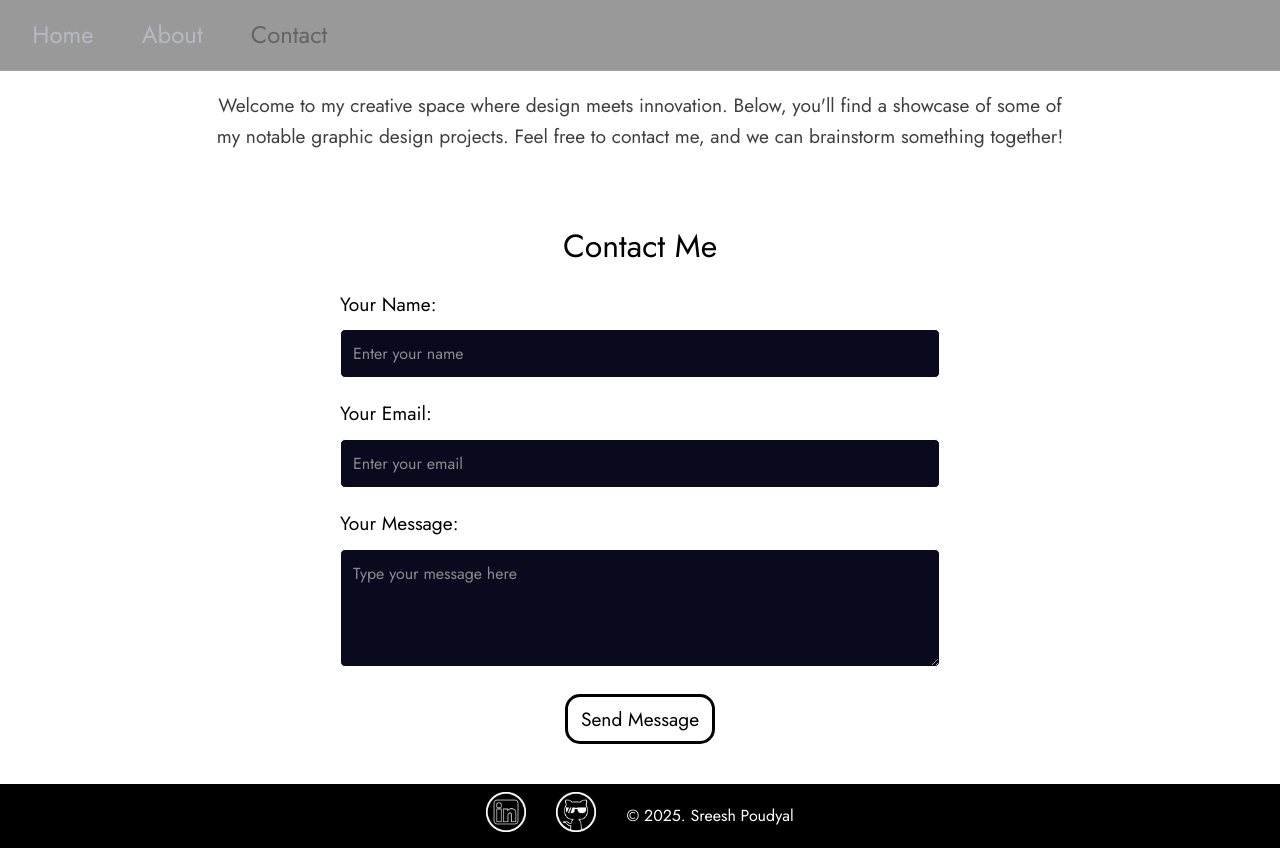
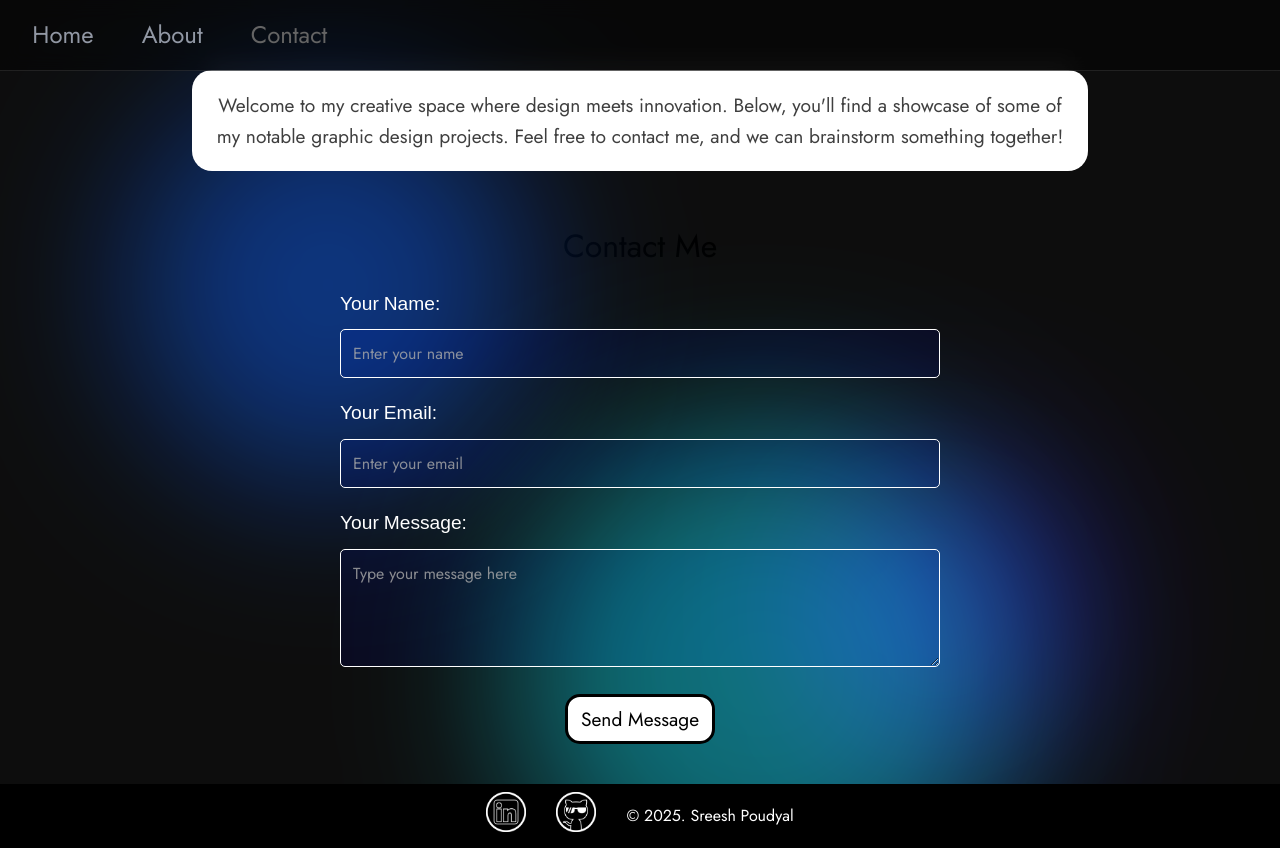
Before and after one commit to srsh-srsh/srsh-srsh.github.io, a Vue app: page /contact in a window 1280 px wide. Built offline with nearby package versions, Linux system fonts and the light colour scheme; a web font is replaced by a local one.

Commit message:
Change theme

```diff
--- a/src/App.vue
+++ b/src/App.vue
@@ -4,6 +4,10 @@ import Footer from './components/Footer.vue'
 </script>
 
 <template>
+  <div class="blur-background">
+    <div class="blur-shape pink"></div>
+    <div class="blur-shape purple"></div>
+    <div class="blur-shape blue"></div>
   <div class="layout">
     <header>
       <div class="wrapper">
@@ -21,6 +25,7 @@ import Footer from './components/Footer.vue'
     <Footer />
     </div>
   </div>
+  </div>
 </template>
 
 <style scoped>
@@ -28,10 +33,12 @@ import Footer from './components/Footer.vue'
   display: flex;
   flex-direction: column;
   min-height: 100vh;
+  width: 100%;
 }
 
 .main-content {
   flex: 1;
+  width: 100%;
 }
 
 app {
@@ -90,6 +97,53 @@ nav a:first-of-type {
   margin-top: auto;
 }
 
+.blur-background {
+  position: relative;
+  width: 100%;
+  overflow: hidden;
+  background: #0d0d0d;
+  color: #fff;
+  font-family: 'Noto Sans Newa', sans-serif;
+  display: flex;
+  align-items: center;
+  justify-content: center;
+  z-index: 0;
+}
+
+.blur-shape {
+  position: absolute;
+  border-radius: 50%;
+  filter: blur(80px);
+  opacity: 0.6;
+  animation: float 12s ease-in-out infinite;
+  mix-blend-mode: screen;
+  pointer-events: none;
+}
+
+.pink {
+  width: 400px;
+  height: 400px;
+  background: #0045c6;
+  top: 10%;
+  left: 10%;
+}
+
+.purple {
+  width: 500px;
+  height: 500px;
+  background: #00a9b8;
+  top: 50%;
+  left: 40%;
+}
+
+.blue {
+  width: 300px;
+  height: 300px;
+  background: #1d05b8;
+  bottom: 10%;
+  right: 15%;
+}
+
 @media (min-width: 1024px) {
   header {
     position: fixed;
--- a/src/components/HomeComponent.vue
+++ b/src/components/HomeComponent.vue
@@ -204,20 +204,6 @@ onMounted(() => {
   src: url('../font/NAGASAKI.TTF') format('truetype');
 }
 
-.blur-background {
-  position: relative;
-  width: 100%;
-  height: 100vh;
-  overflow: hidden;
-  background: #0d0d0d;
-  color: #fff;
-  font-family: 'Noto Sans Newa', sans-serif;
-  display: flex;
-  align-items: center;
-  justify-content: center;
-  z-index: 0;
-}
-
 .layout {
   display: flex;
   justify-content: space-between;
@@ -348,6 +334,20 @@ a:hover {
   }
 }
 
+.blur-background {
+  position: relative;
+  width: 100%;
+  height: 100vh;
+  overflow: hidden;
+  background: #0d0d0d;
+  color: #fff;
+  font-family: 'Noto Sans Newa', sans-serif;
+  display: flex;
+  align-items: center;
+  justify-content: center;
+  z-index: 0;
+}
+
 .blur-shape {
   position: absolute;
   border-radius: 50%;
--- a/src/views/AboutView.vue
+++ b/src/views/AboutView.vue
@@ -98,10 +98,16 @@ nav ul {
   justify-content: center;
 }
 
+.resume-container {
+  transform: translateY(0px);
+  background-color: white;
+}
+
 .resume-container:hover {
   transform: translateY(-5px);
   box-shadow: 0 4px 20px rgba(0, 0, 0, 0.2);
   transition: transform 0.2s ease, box-shadow 0.2s ease;
+  background-color: white;
 }
 
 .neonWhite {
--- a/src/views/ContactView.vue
+++ b/src/views/ContactView.vue
@@ -119,25 +119,21 @@ button {
   border-radius: 5px;
   display: inline-block;
   cursor: pointer;
-  /* Removed individual button hover animations */
 }
 
 button:hover {
-  /* Empty to disable button-specific hover effect */
 }
 
 .resume-container {
-  width: 150px;
-  border: 3px solid black;
-  border-radius: 15px;
-  margin-bottom: 2rem;
-  justify-self: center;
-  transition: transform 0.2s ease, box-shadow 0.2s ease;
+  transform: translateY(0px);
+  background-color: white;
 }
 
 .resume-container:hover {
   transform: translateY(-5px);
   box-shadow: 0 4px 20px rgba(0, 0, 0, 0.2);
+  transition: transform 0.2s ease, box-shadow 0.2s ease;
+  background-color: white;
 }
 
 
--- a/src/views/content/Resume.vue
+++ b/src/views/content/Resume.vue
@@ -56,10 +56,16 @@ onMounted(() => {
   border: none;
 }
 
+.resume-container {
+  transform: translateY(0px);
+  background-color: white;
+}
+
 .resume-container:hover {
   transform: translateY(-5px);
   box-shadow: 0 4px 20px rgba(0, 0, 0, 0.2);
   transition: transform 0.2s ease, box-shadow 0.2s ease;
+  background-color: white;
 }
 
 .download-button {
--- a/src/views/styles.css
+++ b/src/views/styles.css
@@ -216,7 +216,7 @@ h1 {
 }
 
 h2 {
-    color: #000000;
+    color: #01020f;
     font-family: "Jost";
     text-align: center;
     font-size: xx-large;
```
